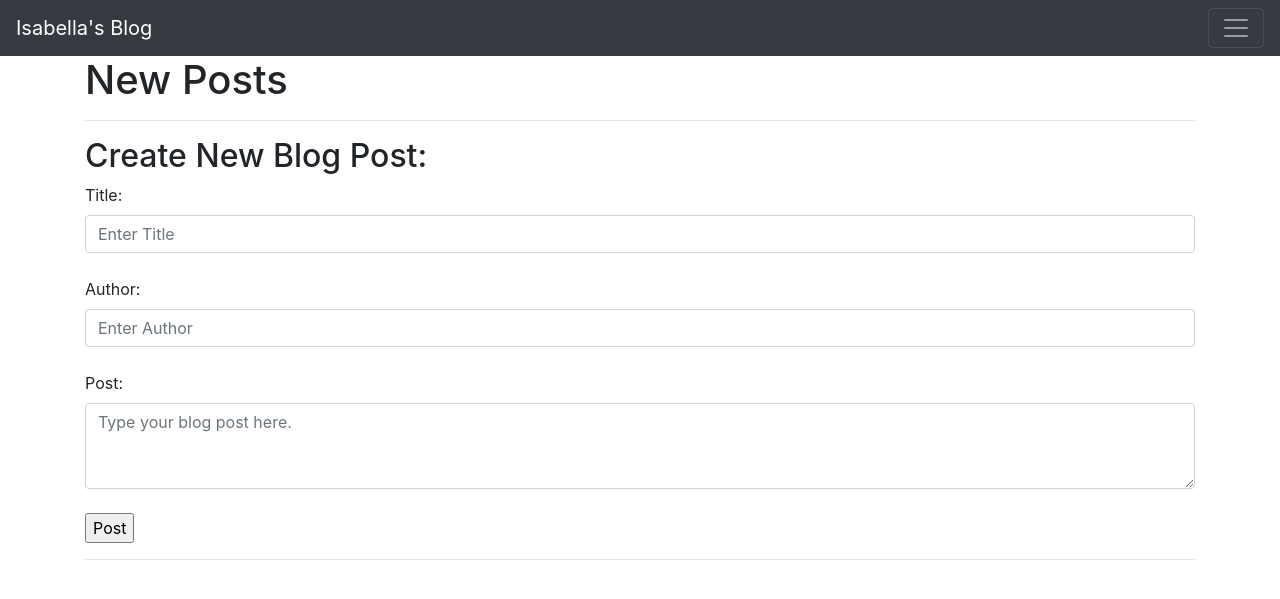
After one commit to JeffreyAsuncion/flask_fcc2019, a Flask app: page /posts/new in a window 1280 px wide. The commit adds this page. Shown: the top 599 px of the page. Run offline with Flask 2, Linux system fonts and the light colour scheme; some libraries are stand-ins or nearby versions.

Commit message:
working model with a couple TODO for later

```diff
--- a/app.py
+++ b/app.py
@@ -54,7 +54,7 @@ def posts():
 
 @app.route('/posts/delete/<int:id>')
 def delete(id):
-    post = BlogPost.query.get_of_404()
+    post = BlogPost.query.get_or_404(id)
     db.session.delete(post)
     db.session.commit()
     return redirect('/posts')
@@ -69,10 +69,25 @@ def edit(id):
         post.title = request.form['title']
         post.author = request.form['author']
         post.content = request.form['content']
+
         db.session.commit()
-        return redirect('/edit.html')
+        return redirect('/posts')
     else:
         return render_template('edit.html', post=post)
+
+@app.route('/posts/new', methods=['GET', 'POST'])
+def new_post():
+    if request.method == 'POST':
+        post.title = request.form['title']
+        post.author = request.form['author']
+        post.content = request.form['content']
+        new_post = BlogPost(title=post_title, content=post_content, author=post_author)
+        db.session.add(new_post)
+        db.session.commit()
+        return redirect('/posts.html')
+    else:
+        return render_template('new_post.html')
+
 
 
 if __name__ == "__main__":
--- /dev/null
+++ b/templates/new_post.html
@@ -0,0 +1,31 @@
+{% extends 'base.html' %}
+
+{% block head %}
+<title>New Post</title>
+{% endblock %}
+
+
+{% block body %}
+<h1>New Posts</h1>
+
+<hr>
+<h2>Create New Blog Post:</h2>
+<form action='/posts' method='POST'>
+    <label for="title">Title:</label>
+    <input class="form-control" type="text" name='title' , id='title' placeholder="Enter Title"
+        aria-label="Enter Title">
+    <br>
+    <label for="author">Author:</label>
+    <input class="form-control" type="text" name='author' , id='author' placeholder="Enter Author"
+        aria-label="Enter Author">
+    <br>
+    <label for="content">Post:</label>
+    <textarea class="form-control" name='content' , id='content' placeholder="Type your blog post here."
+        aria-label="Type your blog post here." rows="3"></textarea>
+
+    <br>
+    <input type='submit' value='Post'>
+</form>
+<hr>
+
+{% endblock %}
```
Also changed, not shown: templates/edit.html (+11 -4 lines), templates/posts.html (+8 -17 lines), README.md, posts.db.
